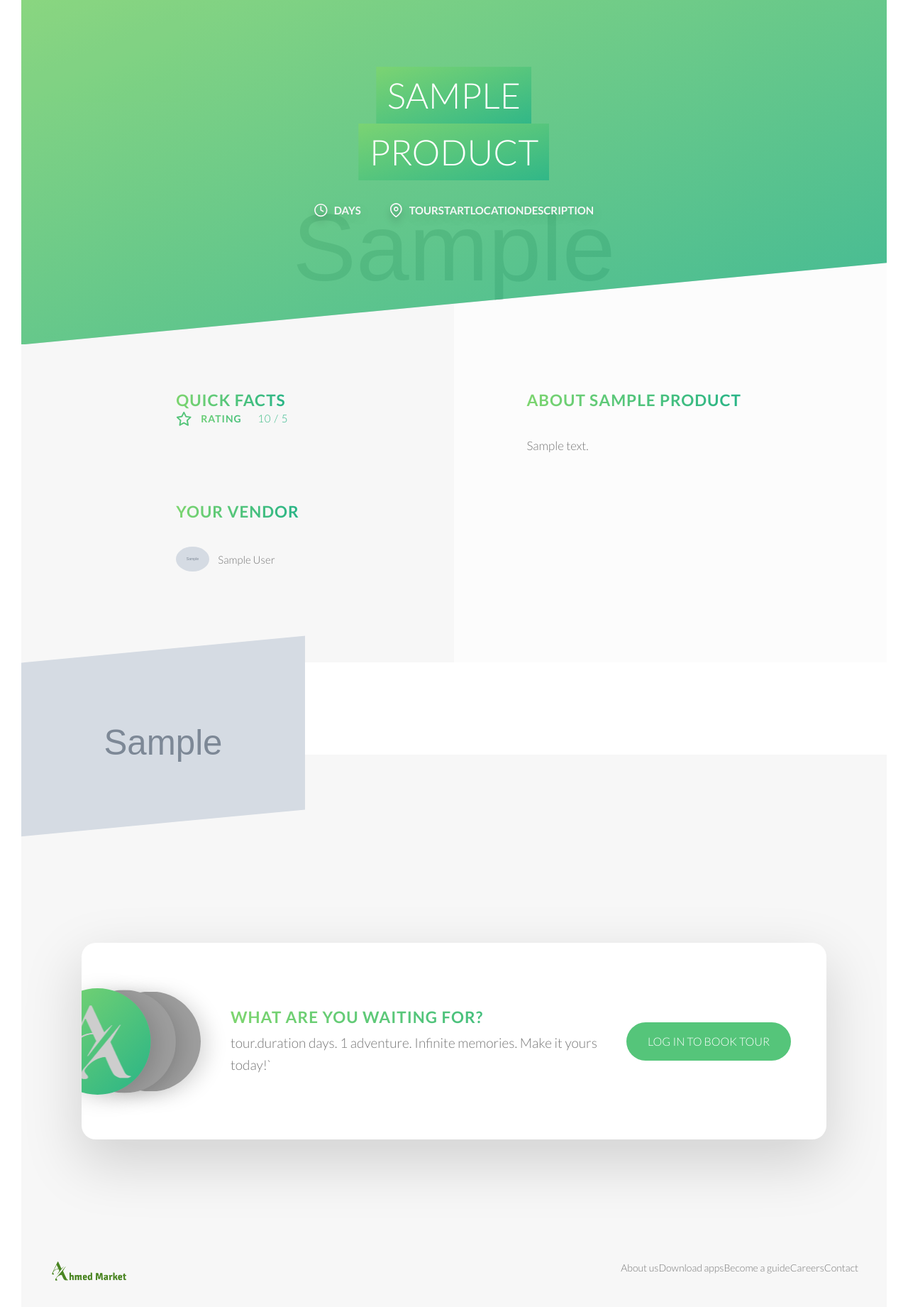
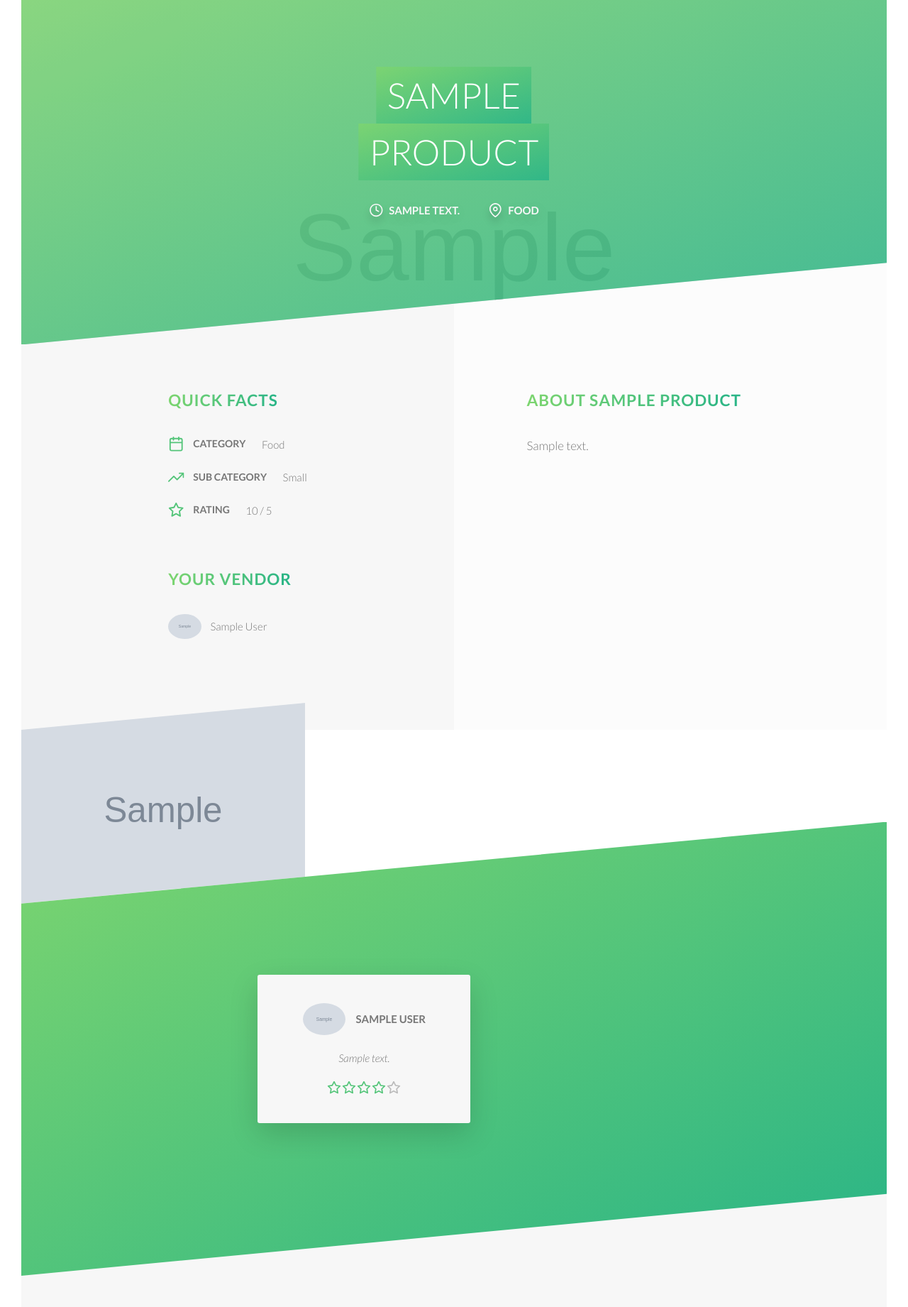
Before and after one commit to AhmedAli777/ahmed-market, a Node server app: page /product/600000000000000000000001 in a window 1280 px wide. Shown: the part 111-1952 px from the top of the page at 71% size. Before the commit the page ends 1915 px from the top, so only its background shows below. Run offline with Node 20, Linux system fonts and the light colour scheme; tables that the repository leaves empty hold one stand-in row (values such as "Sample post"); grey boxes marked "Sample" are stand-in pictures; some libraries are stand-ins or nearby versions; grey boxes are pictures that could not be loaded.

Commit message:
edited product pug

```diff
--- a/views/product.pug
+++ b/views/product.pug
@@ -19,46 +19,39 @@ block content
     section.section-header
         .header__hero
             .header__hero-overlay &nbsp;
-            img.header__hero-img(src=`/img/tours/${product.imageCover}`, alt=`${product.name}`)
+            img.header__hero-img(src=`/img/products/${product.imageCover}`, alt=`${product.name}`)
 
         .heading-box
             h1.heading-primary
-                span= `${product.name} `
+                span= `${product.name}`
             .heading-box__group
                 .heading-box__detail
                     svg.heading-box__icon
                         use(xlink:href='/img/icons.svg#icon-clock')
-                    span.heading-box__text days
+                    span.heading-box__text= `${product.summary} `
                 .heading-box__detail
                     svg.heading-box__icon
                         use(xlink:href='/img/icons.svg#icon-map-pin')
-                    span.heading-box__text tourstartLocationdescription
+                    span.heading-box__text= product.category
 
     section.section-description
         .overview-box
             div
                 .overview-box__group
                     h2.heading-secondary.ma-bt-lg Quick facts
-                        //- - const date = tour.startDates[0].toLocaleString('en-us', {month: 'long', year: 'numeric'})
-                        //- +overviewBox('Next date', date, 'calendar')
-                        //- +overviewBox('Difficulty', tour.difficulty, 'trending-up')
-                        //- +overviewBox('Participants', `${tour.maxGroupSize} people`, 'user')
-                        +overviewBox('Rating', `${product.ratingAverage} / 5`, 'star')
+                    +overviewBox('Category', product.category, 'calendar')
+                    +overviewBox('Sub Category', product.subCategory, 'trending-up')
+                    +overviewBox('Rating', `${product.ratingAverage} / 5`, 'star')
 
 
                 .overview-box__group
-                    h2.heading-secondary.ma-bt-lg Your vendor
-                    //- each guide in tour.vendor
+                    h2.heading-secondary.ma-bt-lg Your Vendor
                     .overview-box__detail
                         img.overview-box__img(src=`/img/users/${product.vendor.photo}`, alt=`${product.vendor.name}`)
-                        //- - if (guide.role === 'lead-guide')
-                        //-     span.overview-box__label Lead guide
-                        //- - if (guide.role === 'guide')
-                        //-     span.overview-box__label Tour guide
-                        span.overview-box__text= `${product.vendor.name}`
+                        span.overview-box__text= product.vendor.name
 
         .description-box
-            h2.heading-secondary.ma-bt-lg= `About ${product.name}`
+            h2.heading-secondary.ma-bt-lg= `About ${product.name} `
             - const parapraphs = product.description.split('\n');
             each p in parapraphs
                 p.description__text= p
@@ -66,28 +59,26 @@ block content
     section.section-pictures
         each img,i in product.images
             .picture-box
-                img.picture-box__img(src=`/img/tours/${img}`, alt=`The Park Camper Tour ${i + 1}`, class=`picture-box__img--${i + 1}`)
+                img.picture-box__img(src=`/img/products/${img}`, alt=`product image ${i + 1}`, class=`picture-box__img--${i + 1}`)
 
 
-    //- section.section-map
-    //-     #map(data-locations=`${JSON.stringify(tour.locations)}`)
 
-    //- section.section-reviews
-    //-     .reviews
-    //-         each review in tour.reviews
-    //-             +reviewCard(review)
+    section.section-reviews
+        .reviews
+            each review in product.reviews
+                +reviewCard(review)
 
     section.section-cta
         .cta
             .cta__img.cta__img--logo
-                img(src='/img/logo-white.png', alt='Natours logo')
-            img.cta__img.cta__img--1(src=`/img/tours/${product.images[1]}`, alt='Tour picture')
-            img.cta__img.cta__img--2(src=`/img/tours/${product.images[2]}`, alt='Tour picture')
+                img(src='/img/logo-white.png', alt='Naproducts logo')
+            img.cta__img.cta__img--1(src=`/img/products/${product.images[1]}`, alt='Tour picture')
+            img.cta__img.cta__img--2(src=`/img/products/${product.images[2]}`, alt='Tour picture')
             .cta__content
                 h2.heading-secondary What are you waiting for?
-                p.cta__text tour.duration days. 1 adventure. Infinite memories. Make it yours today!`
+                p.cta__text= `${product.summary}. Make it yours today!`
                 if user
-                    button.btn.btn--green.span-all-rows#book-product(data-product-id=`${product.id}`) buy now!
+                    button.btn.btn--green.span-all-rows#book-product(data-product-id=`${product.id}`) Buy now !
                 else
-                    a.btn.btn--green.span-all-rows(href='/login') Log in to book tour
+                    a.btn.btn--green.span-all-rows(href='/login') Log in to book product
     //- script(src='/js/leaflet.js')
```
